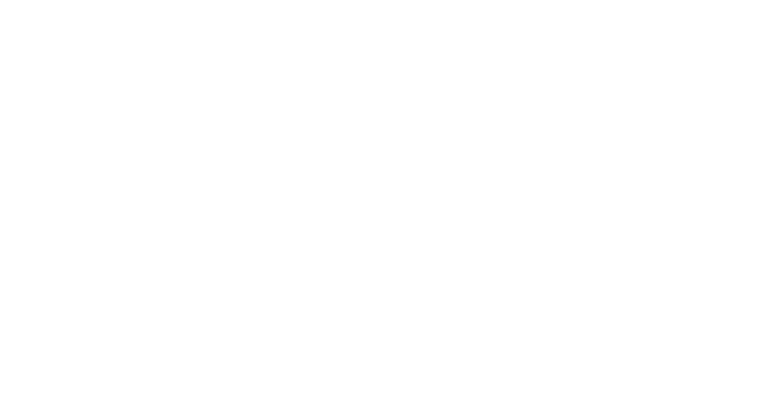
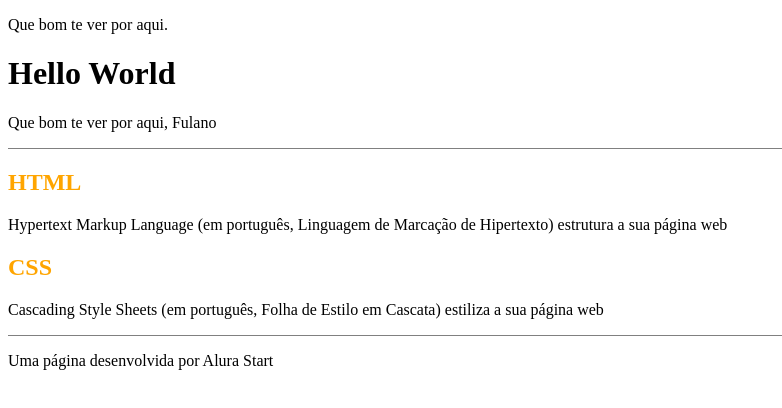
Before and after one commit to VCT2024/hello, a plain HTML site: page index.html in a window 1280 px wide. Shown: the whole page, without its empty margins (0-782 px from the left). Drawn offline with Linux system fonts and the light colour scheme.

Commit message:
projeto finalizado

```diff
--- a/index.html
+++ b/index.html
@@ -1,11 +1,28 @@
 <!DOCTYPE html>
 <html lang="pt-br">
+
 <head>
     <meta charset="UTF-8">
     <meta name="viewport" content="width=device-width, initial-scale=1.0">
     <title>HELLO</title>
+    <p>Que bom te ver por aqui.</p>
+    <link rel="stylesheet" href="style.css">
 </head>
+
 <body>
+    <header>
+        <h1>Hello World</h1>
+        <p>Que bom te ver por aqui, Fulano</p>
+    </header>
+    <section>
+        <h2>HTML</h2>
+        <P>Hypertext Markup Language (em português, Linguagem de Marcação de Hipertexto) estrutura a sua página web</P>
+        <h2>CSS</h2>
+        <P>Cascading Style Sheets (em português, Folha de Estilo em Cascata) estiliza a sua página web</P>
+    </section>
+    <footer>
+        <p>Uma página desenvolvida por Alura Start</p>
+    </footer>
+</body>
 
-</body>
 </html>
--- /dev/null
+++ b/style.css
@@ -0,0 +1,26 @@
+h2{
+    color:orange;
+}
+
+bodybody {
+    background-color: #305050;
+    color: white;
+    font-family: Roboto;
+    text-align: center;
+}
+
+header{
+    border-bottom: 1px solid grey;
+}
+
+footer{
+    border-top: 1px solid grey;
+}
+
+#nome-usuário{
+    font-weight: bold;
+}
+
+.texto-inglês{
+    font-style: italic;
+}
```
Also changed, not shown: main.js (added, +8 -0 lines), 1 other file.
